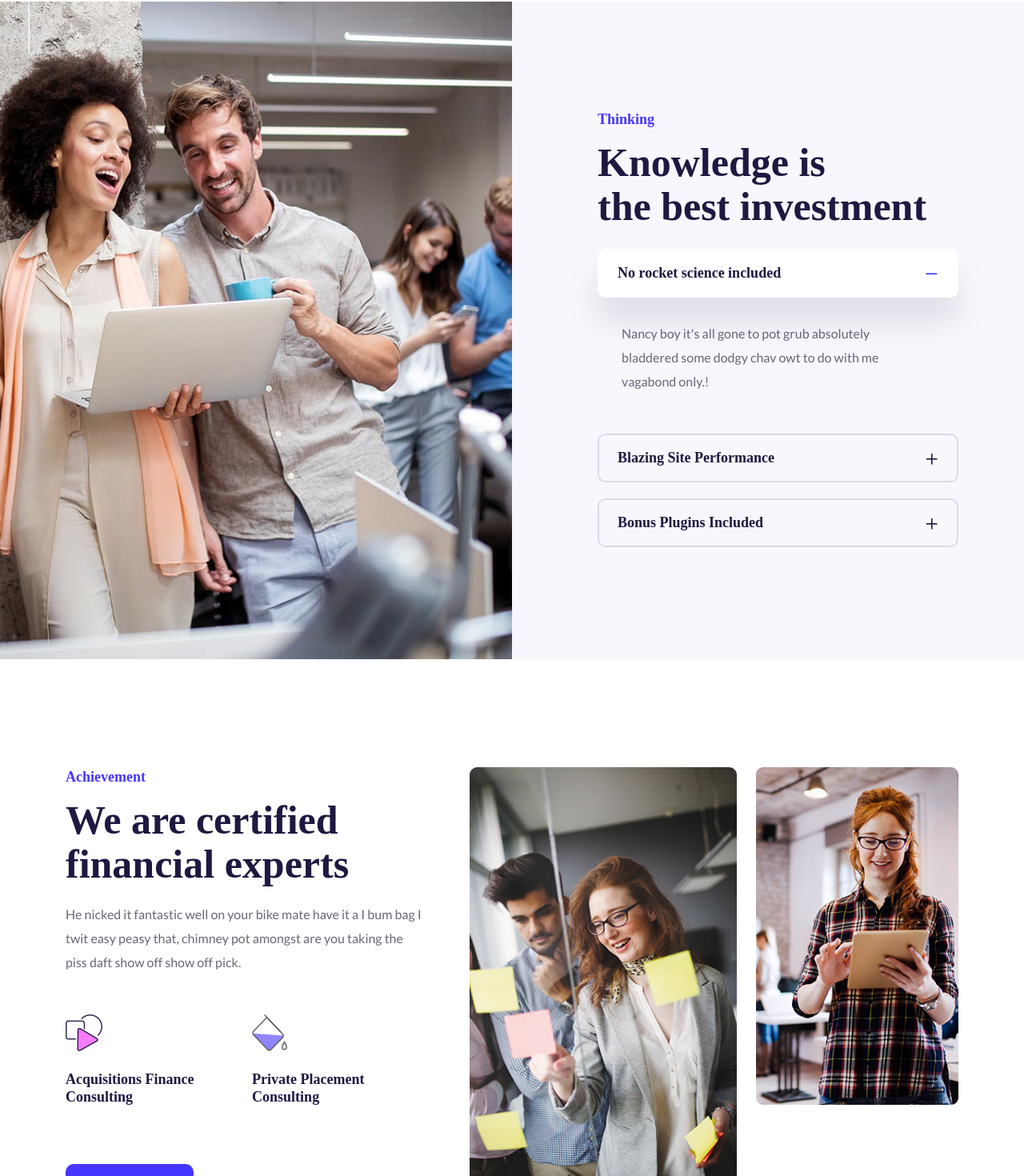
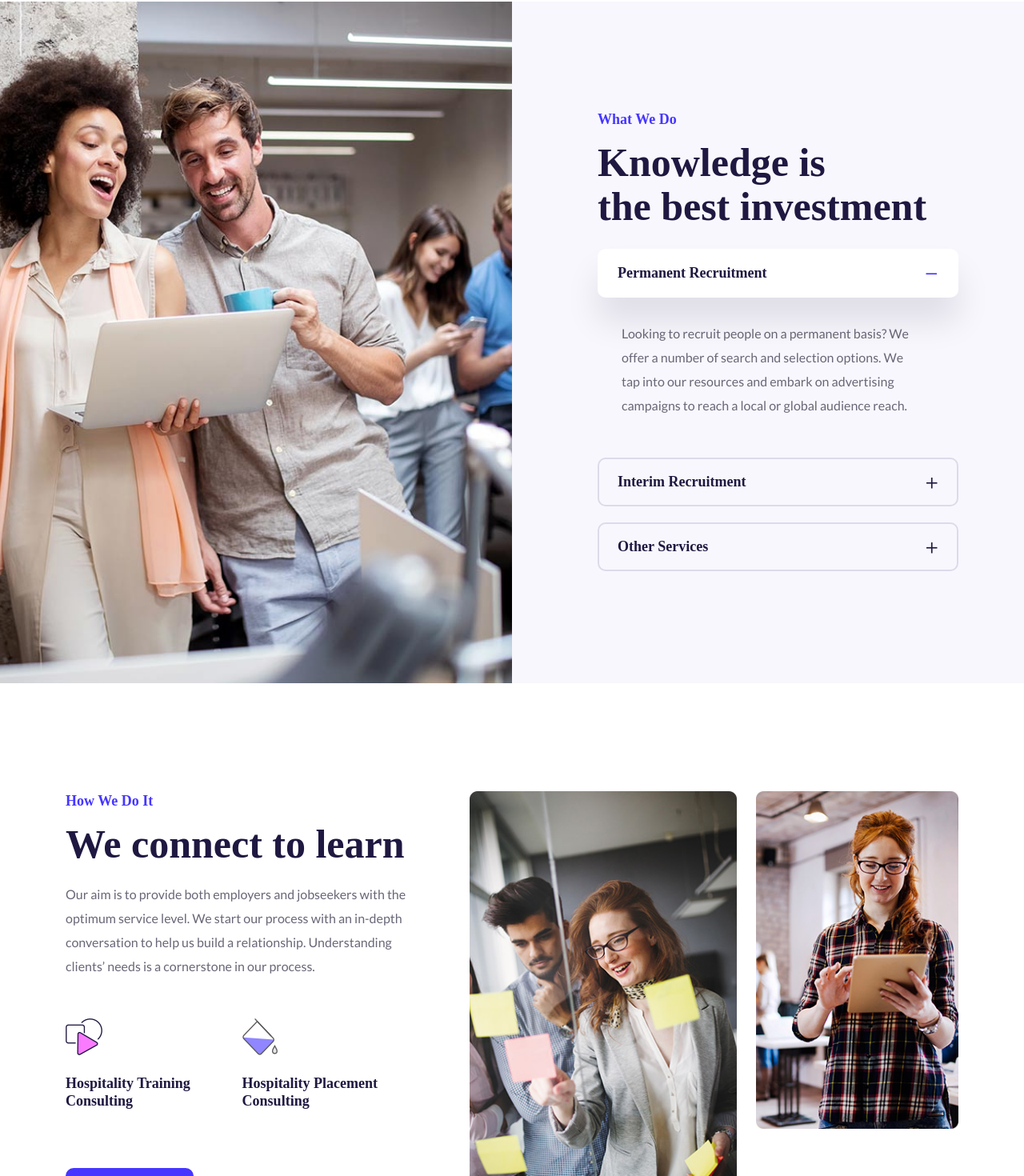
Before and after one commit to felixodette/zibber, a React (Create React App) app: page /about in a window 1280 px wide. Shown: the part 1518-2988 px from the top of the page at 80% size. Built offline with nearby package versions, Linux system fonts and the light colour scheme; a web font is replaced by a local one.

Commit message:
About page text

```diff
--- a/src/pages/HomeTwo/HomeTwoAchievement/HomeTwoAchievement.js
+++ b/src/pages/HomeTwo/HomeTwoAchievement/HomeTwoAchievement.js
@@ -10,18 +10,18 @@ const HomeTwoAchievement = () => {
                   <div className="col-xl-5 col-lg-6 col-md-6">
                      <div className="achievement__content">
                         <div className="section__title section__title-3 mb-20">
-                           <span>Achievement</span>
-                           <h2>We are certified financial experts</h2>
+                           <span>How We Do It</span>
+                           <h2>We connect to learn</h2>
                         </div>
-                        <p>He nicked it fantastic well on your bike mate have it a I bum bag I twit easy peasy that, chimney pot amongst are you taking the piss daft show off show off pick.</p>
+                        <p>Our aim is to provide both employers and jobseekers with the optimum service level. We start our process with an in-depth conversation to help us build a relationship. Understanding clients’ needs is a cornerstone in our process.</p>
                         <div className="achievement__wrapper d-flex d-md-block d-lg-flex justify-content-between mb-35 wow fadeInUp" data-wow-delay=".8s">
                            <div className="achievement__item mb-30">
                               <img src="assets/img/icon/achievement/achievement-1.png" alt="achievement"/>
-                                 <h3>Acquisitions Finance Consulting</h3>
+                                 <h3>Hospitality Training Consulting</h3>
                            </div>
                            <div className="achievement__item mb-30">
                               <img src="assets/img/icon/achievement/achievement-2.png" alt="achievement"/>
-                                 <h3>Private Placement Consulting</h3>
+                                 <h3>Hospitality Placement Consulting</h3>
                            </div>
                         </div>
                         <Link to="/about" className="z-btn">Learn More</Link>
--- a/src/pages/HomeTwo/HomeTwoFaq/HomeTwoFaq.js
+++ b/src/pages/HomeTwo/HomeTwoFaq/HomeTwoFaq.js
@@ -10,7 +10,7 @@ const HomeTwoFaq = () => {
                   <div className="col-xl-5 offset-xl-7 col-lg-6 offset-lg-6 col-md-7 offset-md-5">
                      <div className="faq__wrapper">
                         <div className="section__title section__title-3 mb-25 wow fadeInUp" data-wow-delay=".2s">
-                           <span>Thinking</span>
+                           <span>What We Do</span>
                            <h2>Knowledge is <br/> the best investment</h2>
                         </div>
 
@@ -20,14 +20,14 @@ const HomeTwoFaq = () => {
                               <div className="accordion-header" id="headingOne">
                                  <h5 className="mb-0">
                                     <button className="btn btn-link" data-bs-toggle="collapse" data-bs-target="#collapseOne" aria-expanded="true" aria-controls="collapseOne">
-                                       No rocket science included
+                                       Permanent Recruitment
                                     </button>
                                  </h5>
                               </div>
 
                               <div id="collapseOne" className="accordion-collapse collapse show" aria-labelledby="headingOne" data-bs-parent="#accordionExample">
                                  <div className="card-body accordion-body">
-                                    Nancy boy it's all gone to pot grub absolutely bladdered some dodgy chav owt to do with me vagabond only.!
+                                    Looking to recruit people on a permanent basis? We offer a number of search and selection options. We tap into our resources and embark on advertising campaigns to reach a local or global audience reach.
                                  </div>
                               </div>
                            </div>
@@ -36,13 +36,13 @@ const HomeTwoFaq = () => {
                               <div className="accordion-header" id="headingTwo">
                                  <h5 className="mb-0">
                                     <button className="btn btn-link collapsed" data-bs-toggle="collapse" data-bs-target="#collapseTwo" aria-expanded="false" aria-controls="collapseTwo">
-                                       Blazing Site Performance
+                                       Interim Recruitment
                                     </button>
                                  </h5>
                               </div>
                               <div id="collapseTwo" className="accordion-collapse collapse" aria-labelledby="headingTwo" data-bs-parent="#accordionExample">
                                  <div className="card-body accordion-body">
-                                    Nancy boy it's all gone to pot grub absolutely bladdered some dodgy chav owt to do with me vagabond only.!
+                                    Are you looking for a solution for temporary vacant positions? Interim recruitment is a flexible and reliable way of hiring. We provide recruitment for employment offered on a temporary basis or for defined periods of time.
                                  </div>
                               </div>
                            </div>
@@ -51,13 +51,13 @@ const HomeTwoFaq = () => {
                               <div className="accordion-header" id="headingThree">
                                  <h5 className="mb-0">
                                     <button className="btn btn-link collapsed" data-bs-toggle="collapse" data-bs-target="#collapseThree" aria-expanded="false" aria-controls="collapseThree">
-                                       Bonus Plugins Included
+                                       Other Services
                                     </button>
                                  </h5>
                               </div>
                               <div id="collapseThree" className="accordion-collapse collapse" aria-labelledby="headingThree" data-bs-parent="#accordionExample">
                                  <div className="card-body accordion-body">
-                                    Nancy boy it's all gone to pot grub absolutely bladdered some dodgy chav owt to do with me vagabond only.!
+                                    From recruitment campaign advertising and psychometric assessments, to recruitment training and salary benchmarking, we offer a 360° service to connect you to the best talent.
                                  </div>
                               </div>
                            </div>
```
